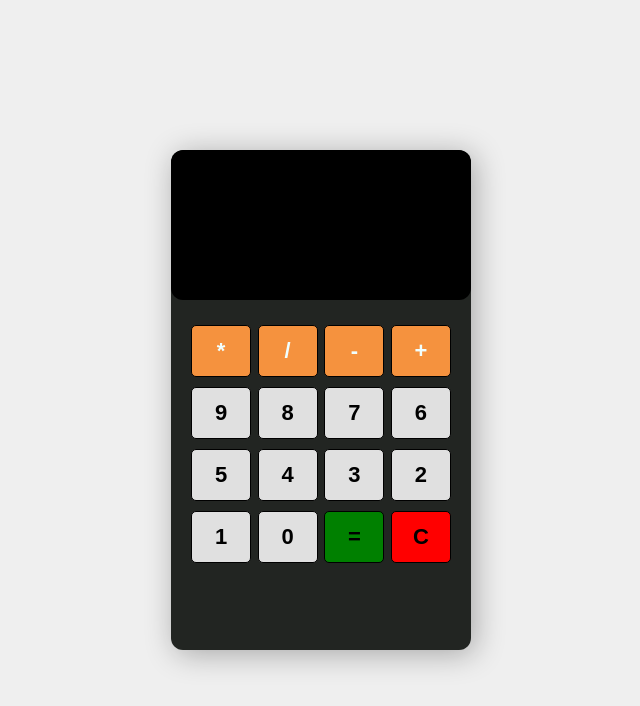
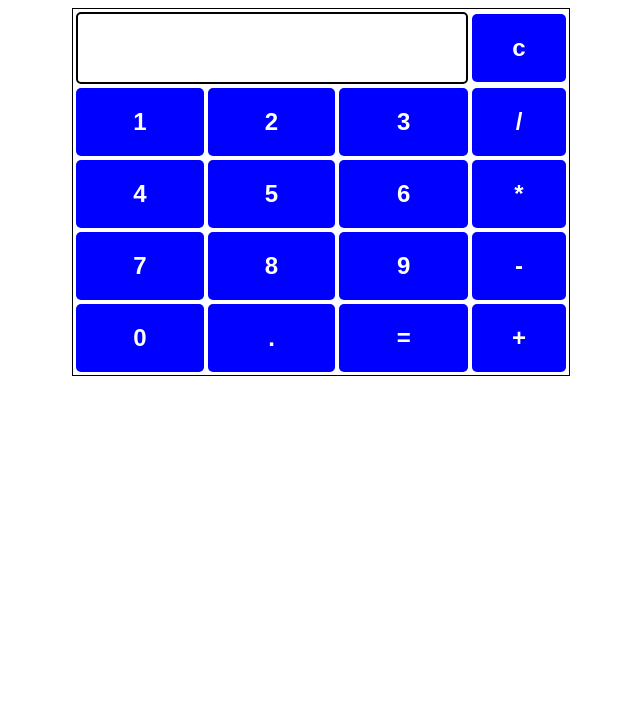
Before and after one commit to AbinashRai/Practice, a plain HTML site: page index.html in a window 1280 px wide. Shown: the whole page, without its empty margins (319-959 px from the left). Drawn offline with nearby package versions, Linux system fonts and the light colour scheme.

Commit message:
modified HTML

```diff
--- a/calculator.js
+++ /dev/null
@@ -1,27 +0,0 @@
-(function () {
-    let screen = document.querySelector('.screen');
-    let buttons = document.querySelectorAll('.btn');
-    let clear = document.querySelector('.btn-clear');
-    let equal = document.querySelector('.btn-equal');
-
-    buttons.forEach(function(button){
-        button.addEventListener('click', function(e) {
-            let value = e.target.dataset.num;
-            screen.value += value;
-        })
-    });
-
-    equal.addEventListener('click', function(e){
-        if(screen.value === ''){
-            screen.value = "please Enter";
-        } else{
-            let answer = eval(screen.value);
-            screen.value = answer;
-        }
-    })
-
-    clear.addEventListener('click', function(e){
-        screen.value = "";
-    })
-
-})();
--- a/index.html
+++ b/index.html
@@ -1,40 +1,221 @@
-<html lang="en">
-<head>
-    <meta charset="UTF-8">
-    <meta http-equiv="X-UA-Compatible" content="IE=edge">
-    <meta name="viewport" content="width=device-width, initial-scale=1.0">
-    <title>Practice</title>
-    <link rel="stylesheet" href="style.css">
-</head>
-<body>
-    <section class="calculator">
-        <form>
-            <input type="text" class="screen"
-        </form>
+<!DOCTYPE html>
+<html>
+  <head>
+    <script
+      src="https://cdnjs.cloudflare.com/ajax/libs/mathjs/10.6.4/math.js"
+      integrity="sha512-BbVEDjbqdN3Eow8+empLMrJlxXRj5nEitiCAK5A1pUr66+jLVejo3PmjIaucRnjlB0P9R3rBUs3g5jXc8ti+fQ=="
+      crossorigin="anonymous"
+      referrerpolicy="no-referrer"></script>
+    <script
+      src="https://cdnjs.cloudflare.com/ajax/libs/mathjs/10.6.4/math.min.js"
+      integrity="sha512-iphNRh6dPbeuPGIrQbCdbBF/qcqadKWLa35YPVfMZMHBSI6PLJh1om2xCTWhpVpmUyb4IvVS9iYnnYMkleVXLA=="
+      crossorigin="anonymous"
+      referrerpolicy="no-referrer"></script>
+    <!-- for styling -->
+    <style>
+      table {
+        border: 1px solid black;
+        margin-left: auto;
+        margin-right: auto;
+      }
 
-        <div class="buttons">
-            <button type="button" class="btn btn-yellow" data-num="*">*</button>
-            <button type="button" class="btn btn-yellow" data-num="/">/</button>
-            <button type="button" class="btn btn-yellow" data-num="-">-</button>
-            <button type="button" class="btn btn-yellow" data-num="+">+</button>
+      input[type="button"] {
+        width: 100%;
+        padding: 20px 40px;
+        background-color: blue;
+        color: white;
+        font-size: 24px;
+        font-weight: bold;
+        border: none;
+        border-radius: 5px;
+      }
 
-            <button type="button" class="btn btn-blue" data-num="9">9</button>
-            <button type="button" class="btn btn-blue" data-num="8">8</button>
-            <button type="button" class="btn btn-blue" data-num="7">7</button>
-            <button type="button" class="btn btn-blue" data-num="6">6</button>
-            <button type="button" class="btn btn-blue" data-num="5">5</button>
-            <button type="button" class="btn btn-blue" data-num="4">4</button>
-            <button type="button" class="btn btn-blue" data-num="3">3</button>
-            <button type="button" class="btn btn-blue" data-num="2">2</button>
-            <button type="button" class="btn btn-blue" data-num="1">1</button>
-            <button type="button" class="btn btn-blue" data-num="0">0</button>
+      input[type="text"] {
+        padding: 20px 30px;
+        font-size: 24px;
+        font-weight: bold;
+        border: none;
+        border-radius: 5px;
+        border: 2px solid black;
+      }
+    </style>
+  </head>
+  <!-- create table -->
 
-            <button type="button" class="btn btn-equal">=</button>
-            <button type="button" class="btn btn-clear">C</button>
-        </div>
+  <body>
+    <table id="calcu">
+      <tr>
+        <td colspan="3"><input type="text" id="result" /></td>
+        <!-- clr() function will call clr to clear all value -->
+        <td><input type="button" value="c" onclick="clr()" /></td>
+      </tr>
+      <tr>
+        <!-- create button and assign value to each button -->
+        <!-- dis("1") will call function dis to display value -->
+        <td>
+          <input
+            type="button"
+            value="1"
+            onclick="dis('1')"
+            onkeydown="myFunction(event)" />
+        </td>
+        <td>
+          <input
+            type="button"
+            value="2"
+            onclick="dis('2')"
+            onkeydown="myFunction(event)" />
+        </td>
+        <td>
+          <input
+            type="button"
+            value="3"
+            onclick="dis('3')"
+            onkeydown="myFunction(event)" />
+        </td>
+        <td>
+          <input
+            type="button"
+            value="/"
+            onclick="dis('/')"
+            onkeydown="myFunction(event)" />
+        </td>
+      </tr>
+      <tr>
+        <td>
+          <input
+            type="button"
+            value="4"
+            onclick="dis('4')"
+            onkeydown="myFunction(event)" />
+        </td>
+        <td>
+          <input
+            type="button"
+            value="5"
+            onclick="dis('5')"
+            onkeydown="myFunction(event)" />
+        </td>
+        <td>
+          <input
+            type="button"
+            value="6"
+            onclick="dis('6')"
+            onkeydown="myFunction(event)" />
+        </td>
+        <td>
+          <input
+            type="button"
+            value="*"
+            onclick="dis('*')"
+            onkeydown="myFunction(event)" />
+        </td>
+      </tr>
+      <tr>
+        <td>
+          <input
+            type="button"
+            value="7"
+            onclick="dis('7')"
+            onkeydown="myFunction(event)" />
+        </td>
+        <td>
+          <input
+            type="button"
+            value="8"
+            onclick="dis('8')"
+            onkeydown="myFunction(event)" />
+        </td>
+        <td>
+          <input
+            type="button"
+            value="9"
+            onclick="dis('9')"
+            onkeydown="myFunction(event)" />
+        </td>
+        <td>
+          <input
+            type="button"
+            value="-"
+            onclick="dis('-')"
+            onkeydown="myFunction(event)" />
+        </td>
+      </tr>
+      <tr>
+        <td>
+          <input
+            type="button"
+            value="0"
+            onclick="dis('0')"
+            onkeydown="myFunction(event)" />
+        </td>
+        <td>
+          <input
+            type="button"
+            value="."
+            onclick="dis('.')"
+            onkeydown="myFunction(event)" />
+        </td>
+        <!-- solve function call function solve to evaluate value -->
+        <td><input type="button" value="=" onclick="solve()" /></td>
 
-    </section>
+        <td>
+          <input
+            type="button"
+            value="+"
+            onclick="dis('+')"
+            onkeydown="myFunction(event)" />
+        </td>
+      </tr>
+    </table>
 
-    <script src="calculator.js"></script>
-</body>
+    <script>
+      // Function that display value
+      function dis(val) {
+        document.getElementById("result").value += val;
+      }
+
+      function myFunction(event) {
+        if (
+          event.key == "0" ||
+          event.key == "1" ||
+          event.key == "2" ||
+          event.key == "3" ||
+          event.key == "4" ||
+          event.key == "5" ||
+          event.key == "6" ||
+          event.key == "7" ||
+          event.key == "8" ||
+          event.key == "9" ||
+          event.key == "+" ||
+          event.key == "-" ||
+          event.key == "*" ||
+          event.key == "/"
+        )
+          document.getElementById("result").value += event.key;
+      }
+
+      var cal = document.getElementById("calcu");
+      cal.onkeyup = function (event) {
+        if (event.keyCode === 13) {
+          console.log("Enter");
+          let x = document.getElementById("result").value;
+          console.log(x);
+          solve();
+        }
+      };
+
+      // Function that evaluates the digit and return result
+      function solve() {
+        let x = document.getElementById("result").value;
+        let y = math.evaluate(x);
+        document.getElementById("result").value = y;
+      }
+
+      // Function that clear the display
+      function clr() {
+        document.getElementById("result").value = "";
+      }
+    </script>
+  </body>
 </html>
--- a/style.css
+++ /dev/null
@@ -1,73 +0,0 @@
-* {
-    margin: 0;
-    padding: 0;
-    box-sizing: border-box;
-}
-
-body {
-    min-height: 100vh;
-    background: #efefef;
-    display: flex;
-    justify-content: center;
-    align-items: center;
-}
-
-.calculator {
-    width: 300px;
-    height: 500px;
-    box-shadow: 4px 4px 30px rgb(0, 0, 0, 0.3);
-    border-radius: 12px;
-    background: #222522;
-    overflow: hidden;
-}
-
-form input{
-    width: 100%;
-    height: 150px;
-    border: none;
-    border-radius: 12px;
-    font-size: 2rem;
-    padding: 1rem;
-    color: #efefef;
-    background: #000;
-    text-align: right;
-    pointer-events: none;
-}
-
-.buttons{
-    display: flex;
-    flex-wrap: wrap;
-    justify-content: space-between;
-    padding: 20px;
-}
-
-button{
-    flex: 0,0,22%;
-    margin: 5px 0;
-    border: 1px solid #000;
-    width: 60px;
-    height: 52px;
-    font-size: 22px;
-    font-weight: 600;
-    border-radius: 5px;
-    cursor: pointer;
-
-}
-
-.btn-yellow{
-    background: rgb(245, 146, 62);
-    color:azure;
-}
-
-.btn-blue{
-    background: rgb(224, 224, 224);
-
-}
-
-.btn-equal{
-    background: green;
-}
-
-.btn-clear{
-    background: red;
-}
```
